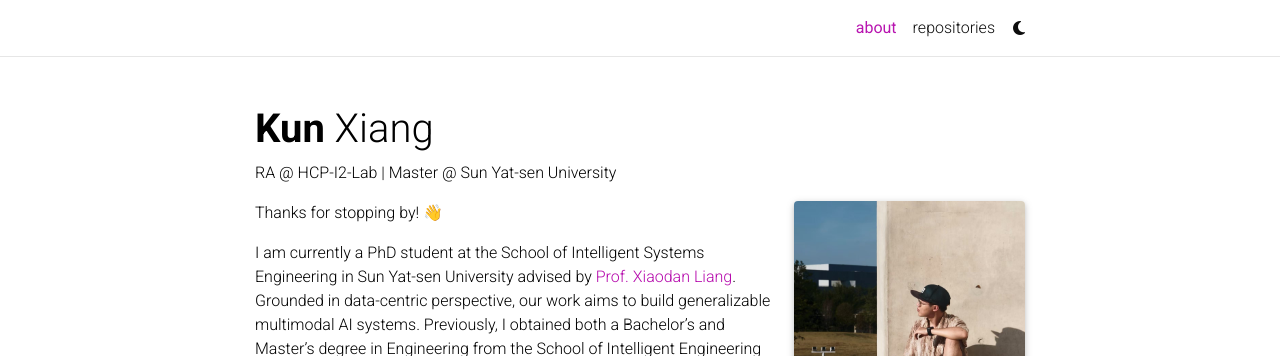
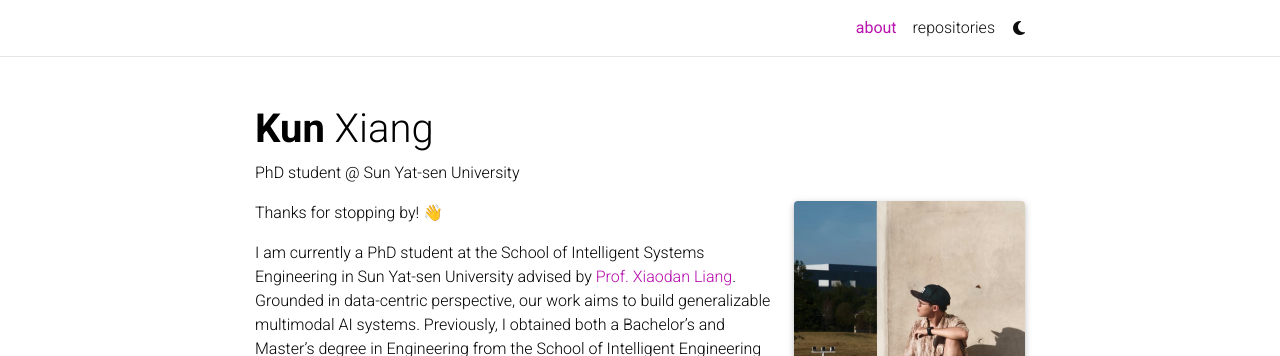
Before and after one commit to Kun-Xiang/Kun-Xiang.github.io, a Jekyll site: the page built from _pages/about.md, in a window 1280 px wide and 1216 px high. Shown: the top 356 px of the window. Built offline with Jekyll 4.4.1, drawn with Linux system fonts in a browser that asks for light colours; nearby versions of some CDN libraries; full-size pictures stand in for the smaller copies a plugin makes; emoji names are drawn with the system emoji font; some web fonts are replaced; comment, search, counter and statistics services are not loaded; a style sheet for code colours, icons or effects is not loaded.

Commit message:
Update about.md

```diff
--- a/_pages/about.md
+++ b/_pages/about.md
@@ -2,7 +2,7 @@
 layout: about
 title: about
 permalink: /
-subtitle: RA @ HCP-I2-Lab | Master @ Sun Yat-sen University
+subtitle: PhD student @ Sun Yat-sen University
 profile:
   align: right
   image: xiangkun.jpg
```
